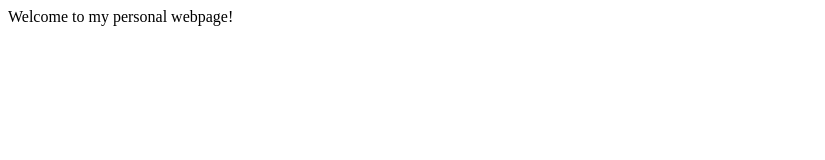
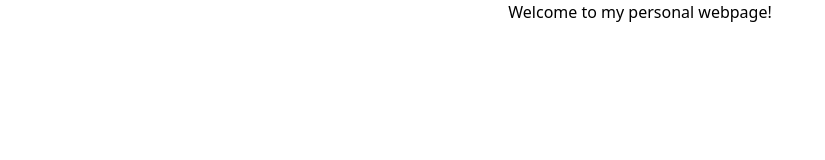
Before and after one commit to fady-abdelmalak/me, a plain HTML site: page index.html in a window 1280 px wide. Shown: the whole page, without its empty margins (0-825 px from the left). Drawn offline with nearby package versions, Linux system fonts and the light colour scheme.

Commit message:
add tailwind

```diff
--- a/index.html
+++ b/index.html
@@ -2,9 +2,12 @@
 <html lang="en">
 <head>
     <meta charset="UTF-8">
+    <meta name="viewport" content="width=device-width, initial-scale=1.0" />
+    <script src="https://cdn.jsdelivr.net/npm/@tailwindcss/browser@4"></script>
     <title>Fady Abdelmalak</title>
 </head>
 <body>
-Welcome to my personal webpage!
+<main class="flex flex-col items-center justify-center">Welcome to my personal webpage!</main>
+
 </body>
 </html>
```
